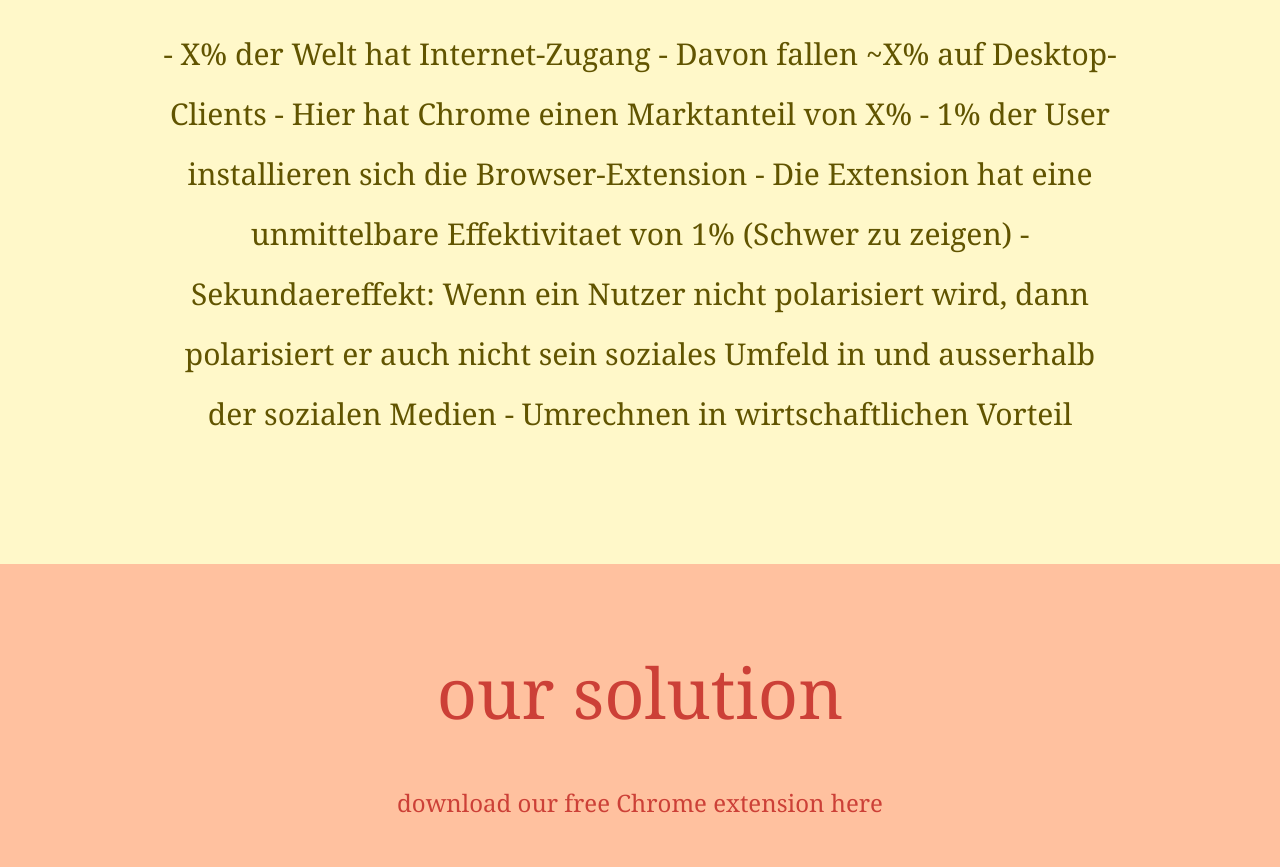
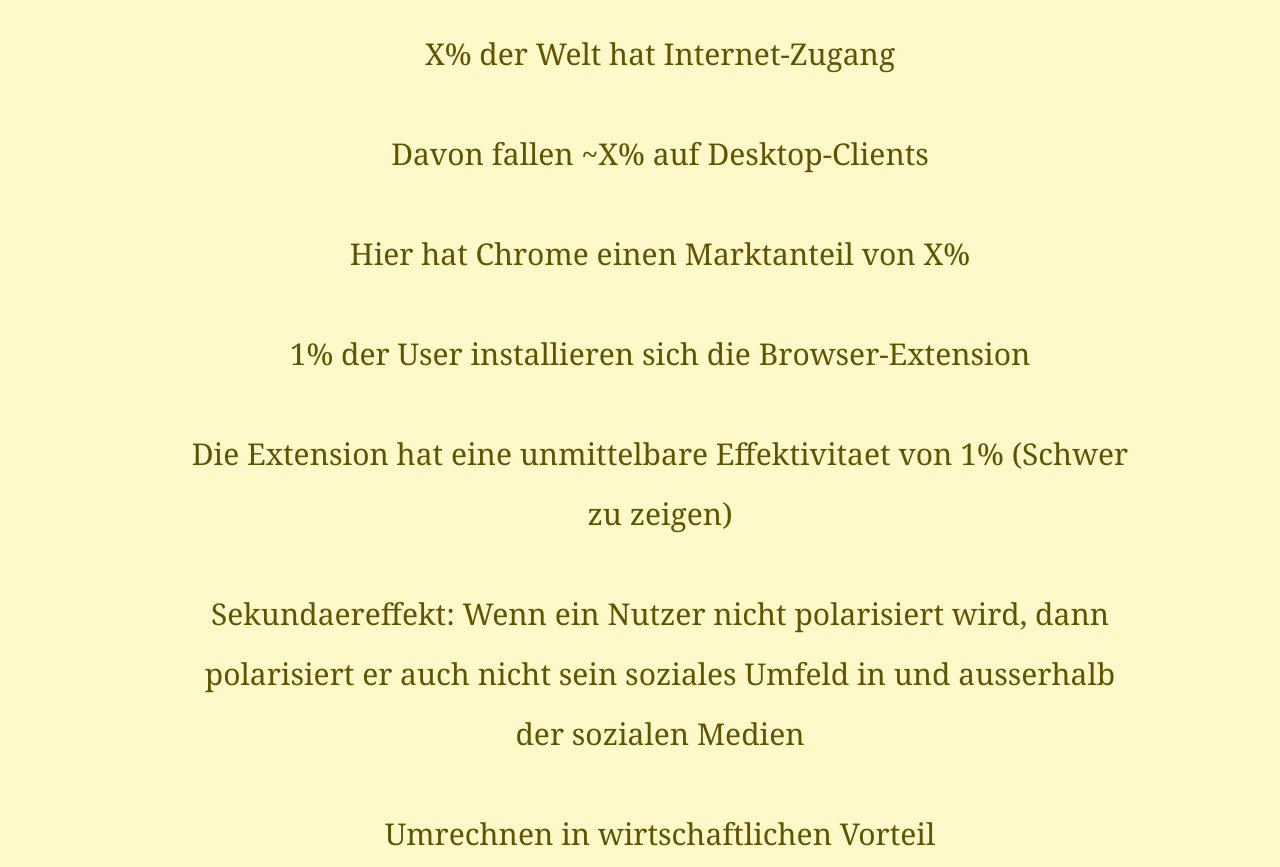
Before and after one commit to Alexander-Hoppe/webpage, a plain HTML site: page index.html in a window 1280 px wide. Shown: the part 3980-4847 px from the top of the page. Drawn offline with Linux system fonts and the light colour scheme; a web font is replaced by a local one.

Commit message:
fix list format

```diff
--- a/index.html
+++ b/index.html
@@ -83,13 +83,15 @@ Reason why they do not work: Cognitive Dissonance
     <div class="scrollblock block-checkout-replace">
         <h2>scenarios</h2>
         <p>
-	    - X% der Welt hat Internet-Zugang
-- Davon fallen ~X% auf Desktop-Clients
-- Hier hat Chrome einen Marktanteil von X%
-- 1% der User installieren sich die Browser-Extension
-- Die Extension hat eine unmittelbare Effektivitaet von 1% (Schwer zu zeigen)
-- Sekundaereffekt: Wenn ein Nutzer nicht polarisiert wird, dann polarisiert er auch nicht sein soziales Umfeld in und ausserhalb der sozialen Medien
-- Umrechnen in wirtschaftlichen Vorteil
+        <ul>
+            <li><p>X% der Welt hat Internet-Zugang<p></li>
+            <li><p>Davon fallen ~X% auf Desktop-Clients<p></li>
+            <li><p>Hier hat Chrome einen Marktanteil von X%<p></li>
+            <li><p>1% der User installieren sich die Browser-Extension<p></li>
+            <li><p>Die Extension hat eine unmittelbare Effektivitaet von 1% (Schwer zu zeigen)<p></li>
+            <li><p>Sekundaereffekt: Wenn ein Nutzer nicht polarisiert wird, dann polarisiert er auch nicht sein soziales Umfeld in und ausserhalb der sozialen Medien<p></li>
+            <li><p>Umrechnen in wirtschaftlichen Vorteil<p></li>
+        </ul>
 	</p>
     </div>
     <a name="push"></a>
@@ -220,6 +222,6 @@ Reason why they do not work: Cognitive Dissonance
                 <li><a href="http://groups.google.com/group/git-users/">Git User Mailing List</a></li>
                 <li><a href="http://jk.gs/git/">#git on irc.freenode.net</a></li>
             </ul>
-	</p>-->
+	</p>
 </body>
 </html>
```
